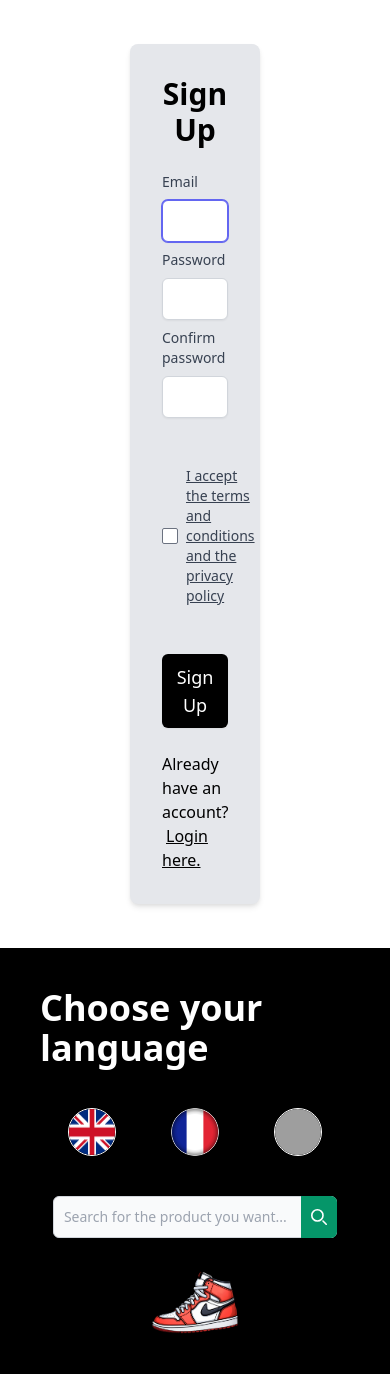
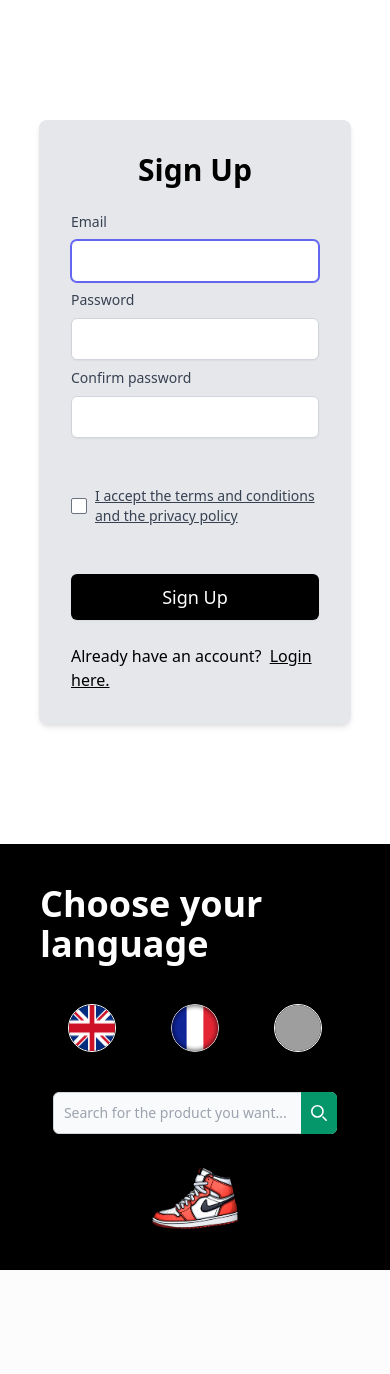
Before and after one commit to SooMV/projet_stage_online, a Django app: template accounts/templates/accounts/signup.html in a window 390 px wide. Shown: the part 72-1446 px from the top of the page. After the commit the page ends 1342 px from the top, so only its background shows below. Run offline with Django 5.2, Linux system fonts and the light colour scheme; the template is opened without the code that fills it: values that come from a table or form of the project are taken from there, others are empty; style sheets or scripts are compiled from the project's sources; some libraries are stand-ins or nearby versions; grey boxes are pictures that could not be loaded.

Commit message:
responsive signup.html

```diff
--- a/accounts/templates/accounts/signup.html
+++ b/accounts/templates/accounts/signup.html
@@ -1,9 +1,8 @@
 {% extends 'base.html' %}
 {% load i18n %}
 {% block content %}
-<div class="flex justify-center items-center mx-auto my-11">
-
-    <div class="p-8 space-y-6 bg-gray-200 rounded-lg shadow-md w-2/6">
+<div class="flex justify-center items-center mx-auto my-28 w-auto py-2">
+    <div class="p-8 space-y-6 bg-gray-200 rounded-lg shadow-md w-4/5">
         <h1 class="text-3xl font-bold text-black text-center">{% translate "Sign Up" %}</h1>
         <form class="space-y-6" method="POST">
             {% csrf_token %}
@@ -31,7 +30,7 @@
                     {% endfor %}
                 </div>
               <br>
-                <div>
+              <div class="flex align-center justify-center">
                     {{ form.captcha }}
                     {% for error in form.captcha.errors %}
                     <p class="text-red-500">{{ error }}</p>
```
